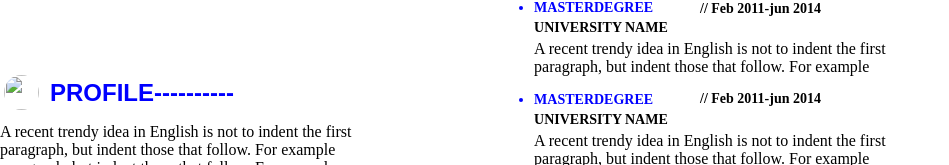
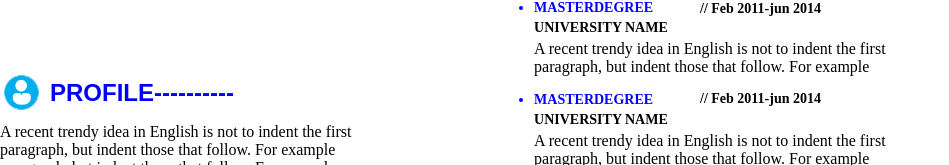
Before and after one commit to sayemck/cv, a plain HTML site: page index.html in a window 1280 px wide. Shown: the part 231-396 px from the top of the page, without its empty margins (0-949 px from the left). Drawn offline with Linux system fonts and the light colour scheme.

Commit message:
Update index.html

```diff
--- a/index.html
+++ b/index.html
@@ -44,7 +44,7 @@
 
 <div class="content">
 <div class="profile">
-<img src="profilelogo.jpg">
+<img src="profilelogo.png">
 <h1>PROFILE----------</h1>
 <p>A recent trendy idea in English is not to indent the first <br>
  paragraph, but indent those that follow. For example <br>paragraph, but indent those that follow. For example <br>paragraph, but indent those that follow. For example <br>paragraph, but indent those that follow. For example <br>paragraph, but indent those that follow. For example <br> A recent trendy idea in English is not to indent the first <br>
```
